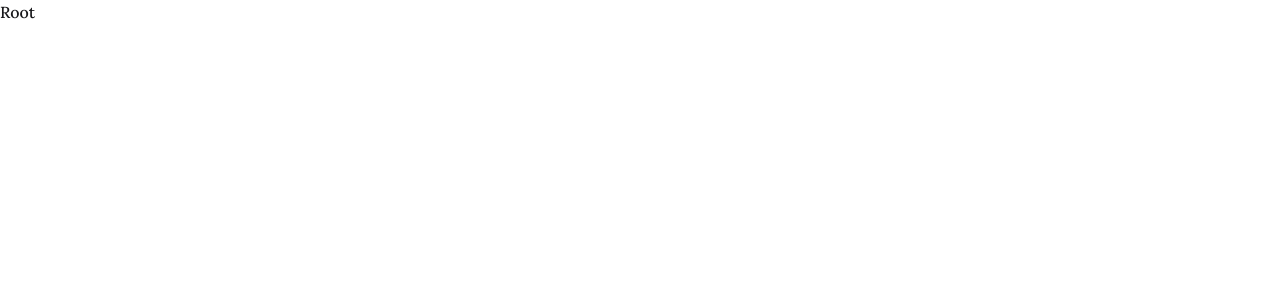
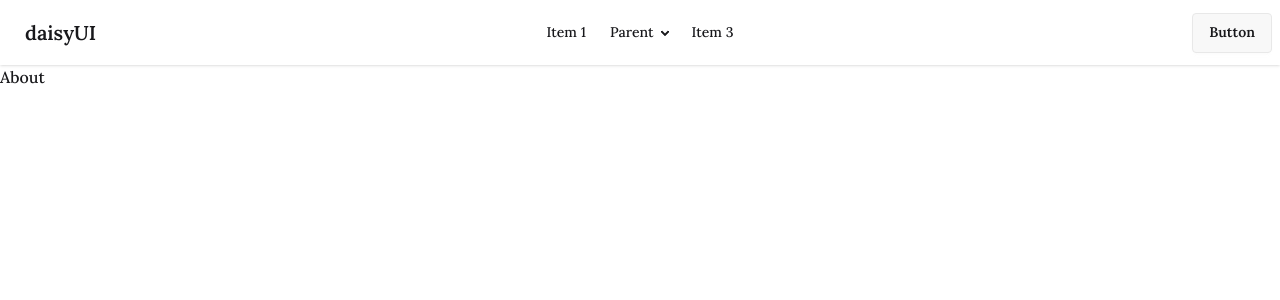
Before and after one commit to Iqbalhossen07/simple-firebase-auth, a React (Vite) app: page /about in a window 1280 px wide. Shown: the top 300 px of the page. Built offline with nearby package versions, Linux system fonts and the light colour scheme.

Commit message:
header has been added

```diff
--- a/src/Pages/Home/Home.jsx
+++ b/src/Pages/Home/Home.jsx
@@ -2,7 +2,11 @@
 
 function Home() {
   return (
-    <div>Home</div>
+      <div>
+          <div>
+              Home
+          </div>
+    </div>
   )
 }
 
--- a/src/Root/Root.jsx
+++ b/src/Root/Root.jsx
@@ -1,8 +1,13 @@
 import React from 'react'
+import Header from '../components/Header/Header'
+import { Outlet } from 'react-router'
 
 function Root() {
   return (
-    <div>Root</div>
+      <div>
+          <Header></Header>
+          <Outlet></Outlet>
+    </div>
   )
 }
 
--- a/src/components/Header/Header.jsx
+++ b/src/components/Header/Header.jsx
@@ -2,8 +2,79 @@
 
 function Header() {
   return (
-    <div>Header</div>
-  )
+    <div className="navbar bg-base-100 shadow-sm">
+      <div className="navbar-start">
+        <div className="dropdown">
+          <div tabIndex={0} role="button" className="btn btn-ghost lg:hidden">
+            <svg
+              xmlns="http://www.w3.org/2000/svg"
+              className="h-5 w-5"
+              fill="none"
+              viewBox="0 0 24 24"
+              stroke="currentColor"
+            >
+              {" "}
+              <path
+                strokeLinecap="round"
+                strokeLinejoin="round"
+                strokeWidth="2"
+                d="M4 6h16M4 12h8m-8 6h16"
+              />{" "}
+            </svg>
+          </div>
+          <ul
+            tabIndex="-1"
+            className="menu menu-sm dropdown-content bg-base-100 rounded-box z-1 mt-3 w-52 p-2 shadow"
+          >
+            <li>
+              <a>Item 1</a>
+            </li>
+            <li>
+              <a>Parent</a>
+              <ul className="p-2">
+                <li>
+                  <a>Submenu 1</a>
+                </li>
+                <li>
+                  <a>Submenu 2</a>
+                </li>
+              </ul>
+            </li>
+            <li>
+              <a>Item 3</a>
+            </li>
+          </ul>
+        </div>
+        <a className="btn btn-ghost text-xl">daisyUI</a>
+      </div>
+      <div className="navbar-center hidden lg:flex">
+        <ul className="menu menu-horizontal px-1">
+          <li>
+            <a>Item 1</a>
+          </li>
+          <li>
+            <details>
+              <summary>Parent</summary>
+              <ul className="p-2 bg-base-100 w-40 z-1">
+                <li>
+                  <a>Submenu 1</a>
+                </li>
+                <li>
+                  <a>Submenu 2</a>
+                </li>
+              </ul>
+            </details>
+          </li>
+          <li>
+            <a>Item 3</a>
+          </li>
+        </ul>
+      </div>
+      <div className="navbar-end">
+        <a className="btn">Button</a>
+      </div>
+    </div>
+  );
 }
 
 export default Header
```
